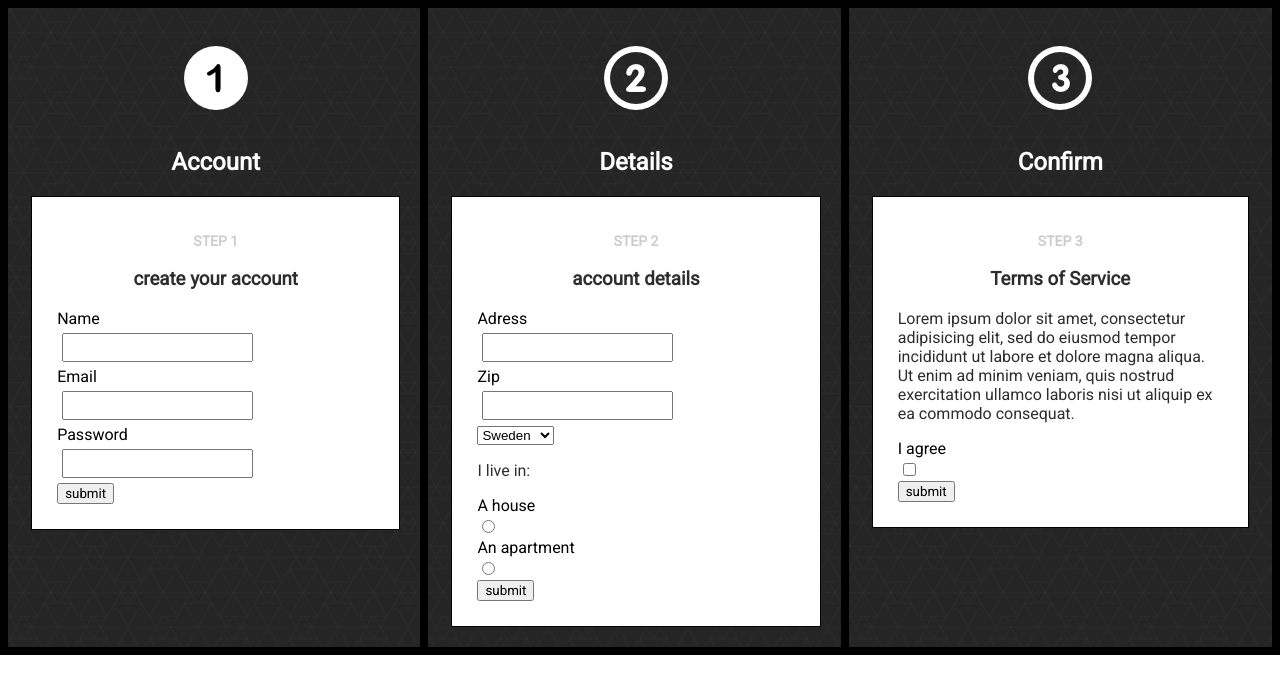
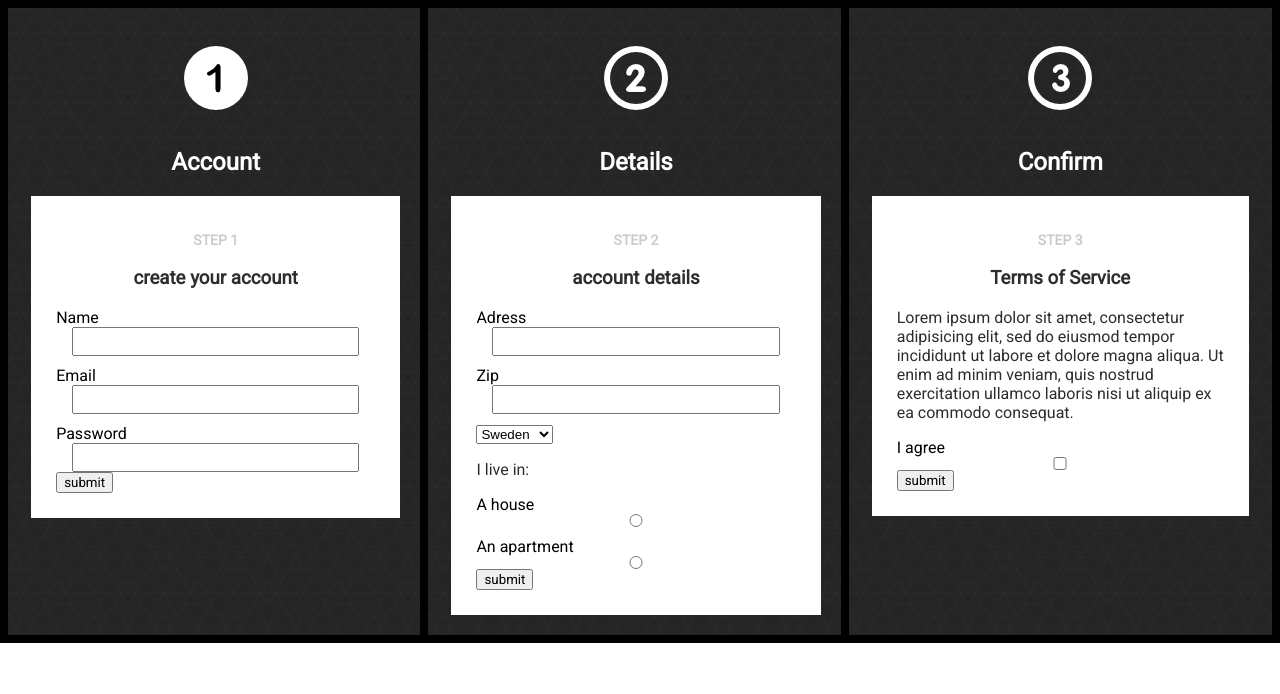
Before and after one commit to CissiWong/form, a plain HTML site: page code/index.html in a window 1280 px wide. Drawn offline with Linux system fonts and the light colour scheme.

```diff
--- a/code/style.css
+++ b/code/style.css
@@ -23,7 +23,6 @@ section {
   align-content: center;
   background: url("./images/dark_geometric.png") repeat;
   border: 8px solid black;
-
 }
 
 
@@ -86,20 +85,24 @@ form {
   background: white;
   flex-wrap: wrap;
   padding: 25px;
-  border: 1px solid black;
   font-family: 'Roboto', sans-serif;
 }
 
 input {
-  margin: 5px;
+  width: 90%;
+  margin: auto;
   padding: 5px;
   display: block;
   text-align: left;
+
 }
 
 label {
   display: block;
   text-align: left;
+  margin-top: 10px;
+  flex-direction: column;
+
 }
 
 button {
```
